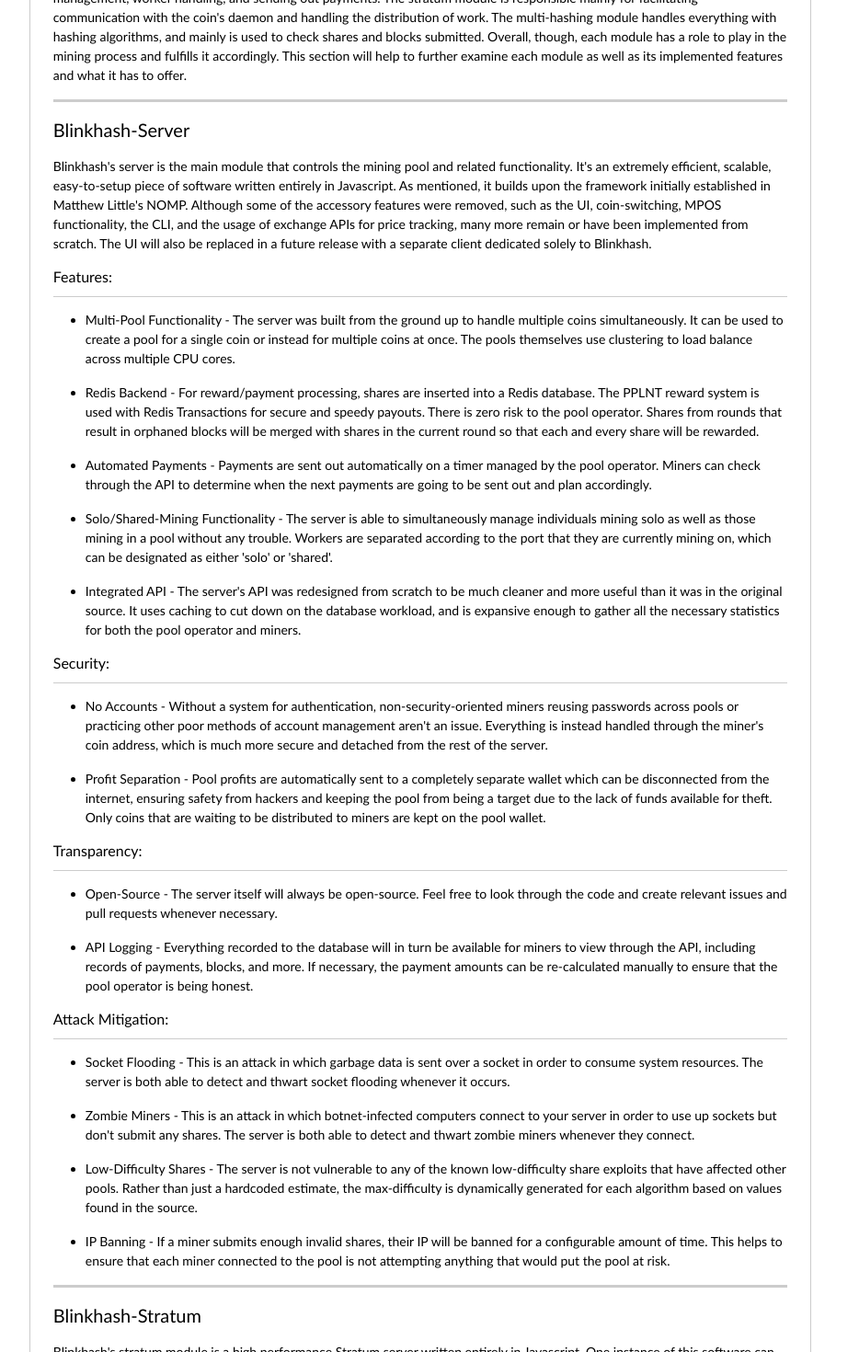
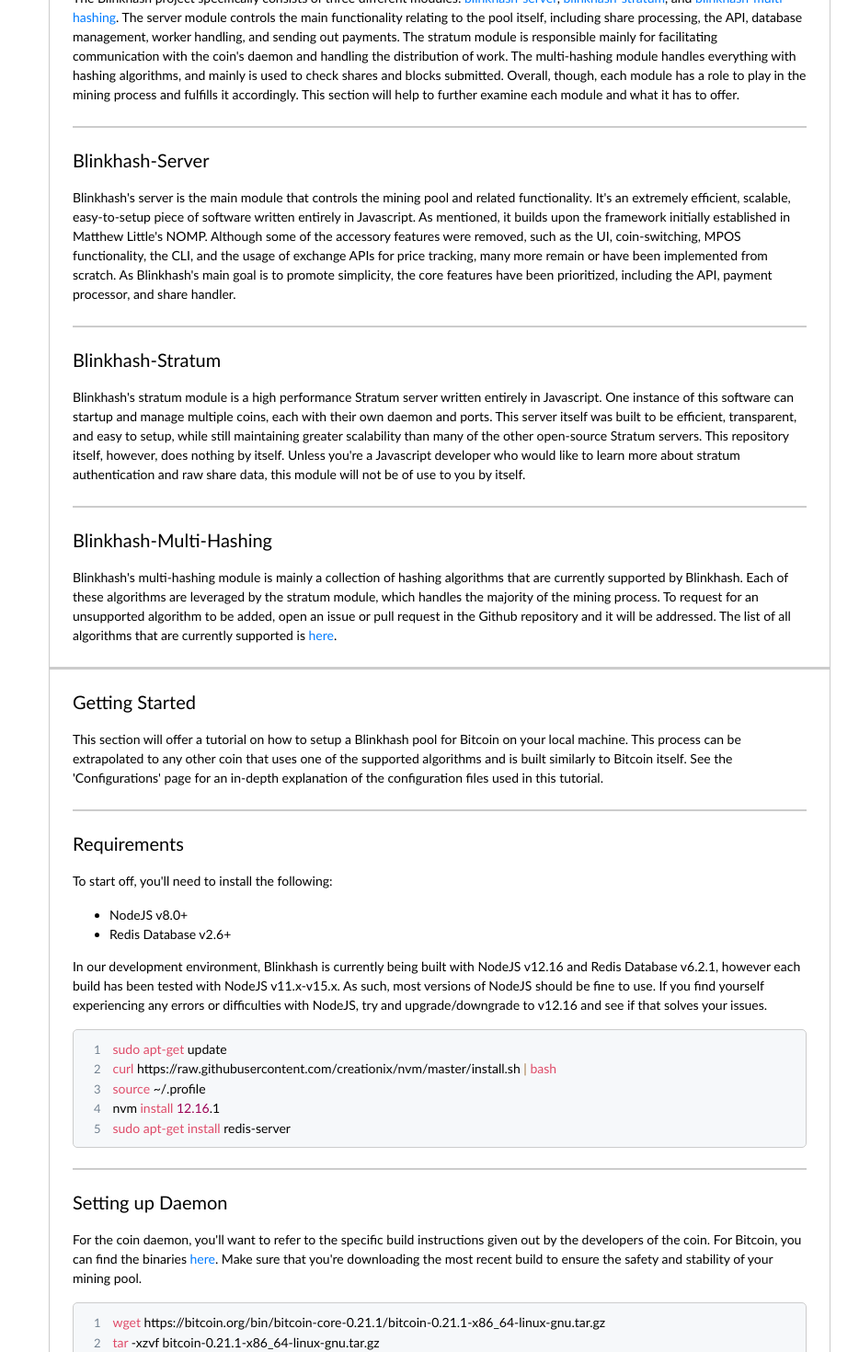
Before and after one commit to mardock2009/blinkhash-website, a Next.js app: page / in a window 1280 px wide. Shown: the part 1300-2770 px from the top of the page at 92% size, without its empty margins (302-1236 px from the left). Built offline with nearby package versions, Linux system fonts and the light colour scheme.

Commit message:
Start rewriting overview page, make small changes

```diff
--- a/src/common/code.js
+++ b/src/common/code.js
@@ -12,8 +12,10 @@
         customStyle={{
           backgroundColor: '#161b22',
           border: '1px solid #3e4559',
-          boxShadow: '',
+          borderRadius: '5px',
+          boxShadow: 'none',
           padding: '10px',
+          fontSize: '12px',
         }}
         PreTag='div'
         wrapLines={true}
@@ -40,8 +42,10 @@
         customStyle={{
           backgroundColor: '#f6f8fa',
           border: '1px solid #cccccc',
-          boxShadow: '',
+          borderRadius: '5px',
+          boxShadow: 'none',
           padding: '10px',
+          fontSize: '12px',
         }}
         PreTag='div'
         wrapLines={true}
--- a/src/components/Banner/index.js
+++ b/src/components/Banner/index.js
@@ -33,11 +33,6 @@
               <Global.Header4>{'Endpoints'}</Global.Header4>
             </Local.BannerSelectItem>
           </LinkInternal>
-          <LinkInternal link={'/tutorials'}>
-            <Local.BannerSelectItem active={['/tutorials'].includes(page)}>
-              <Global.Header4>{'Tutorials'}</Global.Header4>
-            </Local.BannerSelectItem>
-          </LinkInternal>
           <LinkInternal link={'/questions'}>
             <Local.BannerSelectItem active={['/questions'].includes(page)}>
               <Global.Header4>{'FAQs'}</Global.Header4>
--- a/src/components/Information/styles.js
+++ b/src/components/Information/styles.js
@@ -8,7 +8,6 @@
   background-color: ${(props) => props.theme.backgroundInformation};
   transition: 0.2s ease-in all;
   @media (max-width: 800px) {
-    width: 100%;
     padding: 0px;
   }
 `;
@@ -27,7 +26,7 @@
   display: flex;
   align-items: center;
   justify-content: center;
-  padding: 20px;
+  padding: 25px;
   border: 1px solid ${(props) => props.theme.backgroundInformationSecondary};
   background-color: ${(props) => props.theme.backgroundInformationSecondary};
   background-position: center;
@@ -86,8 +85,7 @@
 `;
 
 export const InformationTitle = styled.div`
-  width: calc(100%);
-  margin-bottom: 15px;
-  padding-bottom: 15px;
+  width: calc(100% + 50px);
+  padding: 0px 25px 14px;
   border-bottom: 3px solid ${(props) => props.theme.borderInformation};
 `;
--- a/src/components/Section/styles.js
+++ b/src/components/Section/styles.js
@@ -47,7 +47,10 @@
 `;
 
 export const SectionInformation = styled.div`
-  width: 100%;
+  width: calc(100% - 280px);
+  @media (max-width: 800px) {
+    width: 100%;
+  }
 `;
 
 export const SectionInformationInner = styled.div`
@@ -60,17 +63,18 @@
 export const SectionBody = styled.div`
   width: calc(100% + 50px);
   padding: 0px 25px;
-  margin-bottom: 15px;
   border-bottom: 3px solid ${(props) => props.theme.borderInformation};
   &:last-child {
     margin-bottom: -1rem;
+    border-radius: 0px;
     border-bottom: 0px;
+    box-shadow: none;
   }
 `;
 
 export const SectionText = styled.div`
-  margin-bottom: 15px;
-  border-bottom: 3px solid ${(props) => props.theme.borderInformation};
+  padding-bottom: 8px;
+  border-bottom: 2px solid ${(props) => props.theme.borderInformation};
   &:last-child {
     margin-bottom: 0px;
     border-bottom: 0px;
@@ -79,5 +83,5 @@
 
 export const SectionTitle = styled.div`
   width: 100%;
-  margin-bottom: 14px;
+  margin: 20px 0px 15px;
 `;
--- a/src/components/Sidenav/styles.js
+++ b/src/components/Sidenav/styles.js
@@ -1,7 +1,7 @@
 import styled from 'styled-components';
 
 export const SidenavMain = styled.div`
-  width: 280px;
+  min-width: 280px;
   min-height: calc(100vh - 70px);
   padding: 20px 25px;
   display: flex;
--- a/src/pages/_app.js
+++ b/src/pages/_app.js
@@ -33,7 +33,7 @@
           <meta name='theme-color' content='#000000' />
           <link rel='apple-touch-icon' href='/logo192.png' />
           <link rel='manifest' href='/manifest.json' />
-          <title>Blinkhash | API Reference</title>
+          <title>Blinkhash | Documentation </title>
         </Head>
         <Component theme={theme} toggleTheme={toggleTheme} {...pageProps} />
       </ThemeProvider>
--- a/src/text/overview.js
+++ b/src/text/overview.js
@@ -54,8 +54,8 @@
 coin's daemon and handling the distribution of work. The multi-hashing module handles
 everything with hashing algorithms, and mainly is used to check shares and blocks submitted.
 Overall, though, each module has a role to play in the mining process and fulfills it
-accordingly. This section will help to further examine each module as well as its implemented
-features and what it has to offer.
+accordingly. This section will help to further examine each module and what it has to
+offer.
 `;
 
 const server = `
@@ -64,77 +64,9 @@
 written entirely in Javascript. As mentioned, it builds upon the framework initially
 established in Matthew Little's NOMP. Although some of the accessory features were removed,
 such as the UI, coin-switching, MPOS functionality, the CLI, and the usage of exchange
-APIs for price tracking, many more remain or have been implemented from scratch. The UI
-will also be replaced in a future release with a separate client dedicated solely to
-Blinkhash.
-
-### Features:
-
-* Multi-Pool Functionality - The server was built from the ground up to handle multiple coins
-simultaneously. It can be used to create a pool for a single coin or instead for multiple
-coins at once. The pools themselves use clustering to load balance across multiple CPU
-cores.
-
-* Redis Backend - For reward/payment processing, shares are inserted into a Redis database.
-The PPLNT reward system is used with Redis Transactions for secure and speedy payouts.
-There is zero risk to the pool operator. Shares from rounds that result in orphaned blocks
-will be merged with shares in the current round so that each and every share will be
-rewarded.
-
-* Automated Payments - Payments are sent out automatically on a timer managed by the
-pool operator. Miners can check through the API to determine when the next payments
-are going to be sent out and plan accordingly.
-
-* Solo/Shared-Mining Functionality - The server is able to simultaneously manage individuals
-mining solo as well as those mining in a pool without any trouble. Workers are separated
-according to the port that they are currently mining on, which can be designated as either
-'solo' or 'shared'.
-
-* Integrated API - The server's API was redesigned from scratch to be much cleaner and
-more useful than it was in the original source. It uses caching to cut down on the database
-workload, and is expansive enough to gather all the necessary statistics for both the pool
-operator and miners.
-
-### Security:
-
-* No Accounts - Without a system for authentication, non-security-oriented miners
-reusing passwords across pools or practicing other poor methods of account management aren't
-an issue. Everything is instead handled through the miner's coin address, which is much
-more secure and detached from the rest of the server.
-
-* Profit Separation - Pool profits are automatically sent to a completely separate wallet
-which can be disconnected from the internet, ensuring safety from hackers and keeping the
-pool from being a target due to the lack of funds available for theft. Only coins that
-are waiting to be distributed to miners are kept on the pool wallet.
-
-### Transparency:
-
-* Open-Source - The server itself will always be open-source. Feel free to look through the
-code and create relevant issues and pull requests whenever necessary.
-
-* API Logging - Everything recorded to the database will in turn be available for miners
-to view through the API, including records of payments, blocks, and more. If necessary,
-the payment amounts can be re-calculated manually to ensure that the pool operator is being
-honest.
-
-### Attack Mitigation:
-
-* Socket Flooding - This is an attack in which garbage data is sent over a socket in order
-to consume system resources. The server is both able to detect and thwart socket flooding
-whenever it occurs.
-
-* Zombie Miners - This is an attack in which botnet-infected computers connect to your
-server in order to use up sockets but don't submit any shares. The server is both able
-to detect and thwart zombie miners whenever they connect.
-
-* Low-Difficulty Shares - The server is not vulnerable to any of the known low-difficulty
-share exploits that have affected other pools. Rather than just a hardcoded estimate,
-the max-difficulty is dynamically generated for each algorithm based on values found in
-the source.
-
-* IP Banning - If a miner submits enough invalid shares, their IP will be banned for a
-configurable amount of time. This helps to ensure that each miner connected to the pool is
-not attempting anything that would put the pool at risk.
+APIs for price tracking, many more remain or have been implemented from scratch. As
+Blinkhash's main goal is to promote simplicity, the core features have been prioritized,
+including the API, payment processor, and share handler.
 `;
 
 const stratum = `
@@ -145,51 +77,303 @@
 open-source Stratum servers. This repository itself, however, does nothing by itself.
 Unless you're a Javascript developer who would like to learn more about stratum authentication
 and raw share data, this module will not be of use to you by itself.
+`;
 
-### Features:
+const multiHashing = `
+Blinkhash's multi-hashing module is mainly a collection of hashing algorithms that are
+currently supported by Blinkhash. Each of these algorithms are leveraged by the stratum
+module, which handles the majority of the mining process. To request for an unsupported
+algorithm to be added, open an issue or pull request in the Github repository and it will
+be addressed. The list of all algorithms that are currently supported is
+[here](https://github.com/blinkhash/blinkhash-stratum/blob/master/scripts/main/algorithms.js).
+`
 
-* Daemon RPC Interface -
+const tutorial = `
+This section will offer a tutorial on how to setup a Blinkhash pool for Bitcoin on your
+local machine. This process can be extrapolated to any other coin that uses one of
+the supported algorithms and is built similarly to Bitcoin itself. See the 'Configurations'
+page for an in-depth explanation of the configuration files used in this tutorial.
+`
 
-* Stratum TCP Socket Server -
+const requirements = `
+To start off, you'll need to install the following:
 
-* Job Manager -
+* NodeJS v8.0+
+* Redis Database v2.6+
 
-* P2P Block Notifier -
+In our development environment, Blinkhash is currently being built with NodeJS v12.16
+and Redis Database v6.2.1, however each build has been tested with NodeJS v11.x-v15.x.
+As such, most versions of NodeJS should be fine to use. If you find yourself experiencing
+any errors or difficulties with NodeJS, try and upgrade/downgrade to v12.16 and see
+if that solves your issues.
 
-* Multiple Daemons -
+~~~bash
+sudo apt-get update
+curl https://raw.githubusercontent.com/creationix/nvm/master/install.sh | bash
+source ~/.profile
+nvm install 12.16.1
+sudo apt-get install redis-server
+~~~
+`
 
-* PoS/Masternode Support - The server also includes functionality for coins that have
-established a hybrid PoW/PoS system or masternodes. When a block is found, it will make
-the necessary adjustments to the generation transaction and ensure that all payouts
-are handled properly.
+const daemon = `
+For the coin daemon, you'll want to refer to the specific build instructions given out
+by the developers of the coin. For Bitcoin, you can find the binaries
+[here](https://bitcoin.org/en/download). Make sure that you're downloading the most recent
+build to ensure the safety and stability of your mining pool.
 
-* Variable Difficulty - The server is able to automatically determine the most optimal
-difficulty for a miner based on their submitted shares. This takes the responsibility
-away from the miner, as they might not necessarily know which difficulty they should be
-mining at.
+~~~bash
+wget https://bitcoin.org/bin/bitcoin-core-0.21.1/bitcoin-0.21.1-x86_64-linux-gnu.tar.gz
+tar -xzvf bitcoin-0.21.1-x86_64-linux-gnu.tar.gz
+~~~
 
-* Daemon Syncing - If the server is started while connected to a coin daemon that hasn't
-finished syncing to the network, it'll display the progress of the blockchain download
-and only initialize properly once completely synced.
+Once the daemon has been downloaded, you'll want to setup your configuration file. Refer
+to your specific coin's documentation when necessary.
 
-### Transparency:
+~~~bash
+mkdir ~/.bitcoin
+nano ~/.bitcoin/bitcoin.conf
+~~~
 
-* Open-Source - The server itself will always be open-source. Feel free to look through the
-code and create relevant issues and pull requests whenever necessary.
+~~~txt
+rpcuser=blinkhash
+rpcpassword=password
+rpcallowip=0.0.0.0/0
+port=8333
+rpcport=8332
+server=1
+listen=1
+daemon=1
+prune=10000
+~~~
 
-### Attack Mitigation:
+~~~bash
+~/bitcoin-0.21.1/bin/bitcoind --daemon
+~~~
 
-* Socket Flooding - This is an attack in which garbage data is sent over a socket in order
-to consume system resources. The server is both able to detect and thwart socket flooding
-whenever it occurs.
+You'll also want to generate a wallet address using the daemon at this point, as you'll
+need it to indicate which address to send funds to when you're configuring the pool in
+a few steps.
 
-* Zombie Miners - This is an attack in which botnet-infected computers connect to your
-server in order to use up sockets but don't submit any shares. The server is both able
-to detect and thwart zombie miners whenever they connect.
+~~~bash
+~/bitcoin-0.21.1/bin/bitcoind getnewaddress
+# Ex. bc1qar0srrr7xfkvy5l643lydnw9re59gtzzwf5mdq
+~~~
 
-* IP Banning - If a miner submits enough invalid shares, their IP will be banned for a
-configurable amount of time. This helps to ensure that each miner connected to the pool is
-not attempting anything that would put the pool at risk.
+At this point, your daemon should start the process of downloading the blockchain. The
+amount of time that this will take is variable, and depends on how many blocks have
+been added to your coin's blockchain. For Bitcoin, it should take a few hours (~6) to
+sync with the network. If you want, you can continue with this tutorial while your
+daemon is syncing, but the pool server will not be able to start until it's finished.
+
+For redundancy, its recommended to have at least two daemon instances running in case
+one drops out-of-sync or your server crashes, as all instances will be polled for
+block/transaction updates and can be used for submitting blocks.
+`
+
+const downloading = `
+After configuring the daemon, the next step is to go about downloading and installing
+dependencies for the Blinkhash server itself. Make sure to use the latest release rather
+than cloning the repository itself.
+
+~~~bash
+sudo apt-get install build-essential unzip
+wget https://github.com/blinkhash/blinkhash-server/archive/refs/tags/v1.0.0.zip
+unzip v1.0.0.zip
+cd blinkhash-server-1.0.0/ && npm install
+~~~
+`
+
+const serverConfig = `
+To configure the server, first rename the 'configs/main/example.js' file to
+'configs/main/config.js' and make any desired changes. See the 'Configurations' page for
+a breakdown and explanation of each property mentioned in the file. The default configuration
+will also most likely work for your environment.
+
+~~~bash
+cp ~/blinkhash-server-1.0.0/configs/main/example.js ~/blinkhash-server-1.0.0/configs/main/config.js
+nano ~/blinkhash-server-1.0.0/configs/main/config.js
+~~~
+
+~~~js
+const config = {};
+
+// Logger Configuration
+config.logger = {};
+config.logger.logColors = true;
+config.logger.logLevel = 'debug';
+
+// Clustering Configuration
+config.clustering = {};
+config.clustering.enabled = true;
+config.clustering.forks = 'auto';
+
+// Redis Configuration
+config.redis = {};
+config.redis.host = '127.0.0.1';
+config.redis.port = 6379;
+config.redis.password = '';
+
+// Server Configuration
+config.server = {};
+config.server.host = '127.0.0.1';
+config.server.port = 3001;
+
+// Export Configuration
+module.exports = config;
+~~~
+`;
+
+const coinConfig = `
+To configure the coin itself, copy the 'configs/pools/example.js' file to a separate
+one and rename it accordingly before making any desired changes. Unlike the server
+configuration, the default settings will most likely not work for your coin, and you'll
+need to look through the coin's code itself to find the proper values. See the
+'Configurations' page for a breakdown and explanation of each property mentioned in the
+file, or check [here](https://github.com/blinkhash/blinkhash-configurations) for a list
+of configuration files that have been confirmed to work properly.
+
+~~~bash
+cp ~/blinkhash-server-1.0.0/configs/pools/example.js ~/blinkhash-server-1.0.0/configs/pools/bitcoin.js
+nano ~/blinkhash-server-1.0.0/configs/pools/bitcoin.js
+~~~
+
+~~~js
+const config = {};
+
+// Main Configuration
+config.enabled = true;
+config.featured = true;
+config.address = 'bc1qar0srrr7xfkvy5l643lydnw9re59gtzzwf5mdq';
+config.debug = false;
+config.identifier = 'https://github.com/blinkhash/blinkhash-server';
+config.logo = '';
+
+// Coin Configuration
+config.coin = {};
+config.coin.name = 'Bitcoin';
+config.coin.symbol = 'BTC';
+config.coin.asicBoost = true;
+config.coin.hasGetInfo = false;
+config.coin.segwit = true;
+config.coin.txFee = 0.0004;
+config.coin.rewards = '';
+
+// Algorithm Configuration
+config.coin.algorithms = {};
+config.coin.algorithms.mining = 'sha256d';
+config.coin.algorithms.block = 'sha256d';
+config.coin.algorithms.coinbase = 'sha256d';
+
+// Mainnet Configuration
+config.coin.mainnet = {};
+config.coin.mainnet.bech32 = 'bc';
+config.coin.mainnet.bip32 = {};
+config.coin.mainnet.bip32.public = Buffer.from('0488B21E', 'hex').readUInt32LE(0);
+config.coin.mainnet.bip32.private = Buffer.from('0488ADE4', 'hex').readUInt32LE(0);
+config.coin.mainnet.peerMagic = 'f9beb4d9';
+config.coin.mainnet.pubKeyHash = Buffer.from('00', 'hex').readUInt8(0);
+config.coin.mainnet.scriptHash = Buffer.from('05', 'hex').readUInt8(0);
+config.coin.mainnet.wif = Buffer.from('80', 'hex').readUInt8(0);
+config.coin.mainnet.coin = 'btc';
+
+// Mainnet Configuration
+config.coin.testnet = {};
+config.coin.testnet.bech32 = 'tb';
+config.coin.testnet.bip32 = {};
+config.coin.testnet.bip32.public = Buffer.from('043587CF', 'hex').readUInt32LE(0);
+config.coin.testnet.bip32.private = Buffer.from('04358394', 'hex').readUInt32LE(0);
+config.coin.testnet.peerMagic = '0b110907';
+config.coin.testnet.pubKeyHash = Buffer.from('6F', 'hex').readUInt8(0);
+config.coin.testnet.scriptHash = Buffer.from('C4', 'hex').readUInt8(0);
+config.coin.testnet.wif = Buffer.from('EF', 'hex').readUInt8(0);
+config.coin.testnet.coin = 'btc';
+
+// Daemon Configuration
+config.daemons = [];
+
+const daemons1 = {};
+daemons1.host = '127.0.0.1';
+daemons1.port = 8332;
+daemons1.user = 'blinkhash';
+daemons1.password = 'password';
+config.daemons.push(daemons1);
+
+// Payment Configuration
+config.payments = {};
+config.payments.enabled = true;
+config.payments.checkInterval = 20;
+config.payments.paymentInterval = 7200;
+config.payments.minConfirmations = 10;
+config.payments.minPayment = 0.005;
+config.payments.daemon = {};
+config.payments.daemon.host = '127.0.0.1';
+config.payments.daemon.port = 8332;
+config.payments.daemon.user = 'blinkhash';
+config.payments.daemon.password = 'password';
+
+// Banning Configuration
+config.banning = {};
+config.banning.time = 600;
+config.banning.invalidPercent = 50;
+config.banning.checkThreshold = 500;
+config.banning.purgeInterval = 300;
+
+// Port Configuration
+config.ports = [];
+
+const ports1 = {};
+ports1.port = 3002;
+ports1.enabled = true;
+ports1.type = 'shared';
+ports1.difficulty = {};
+ports1.difficulty.initial = 524288;
+ports1.difficulty.minimum = 262144;
+ports1.difficulty.maximum = 1048576;
+ports1.difficulty.targetTime = 15;
+ports1.difficulty.retargetTime = 90;
+ports1.difficulty.variance = 30;
+config.ports.push(ports1);
+
+// Recipients Configuration
+config.recipients = [];
+
+const recipient1 = {};
+recipient1.address = 'bc1qar0srrr7xfkvy5l643lydnw9re59gtzzwf5mdq';
+recipient1.percentage = 0.05;
+config.recipients.push(recipient1);
+
+// P2P Configuration
+config.p2p = {};
+config.p2p.enabled = true;
+config.p2p.host = '127.0.0.1';
+config.p2p.port = 8333;
+config.p2p.disableTransactions = true;
+
+// Settings Configuration
+config.settings = {};
+config.settings.blockRefreshInterval = 1000;
+config.settings.connectionTimeout = 600;
+config.settings.emitInvalidBlockHashes = false;
+config.settings.hashrateWindow = 300;
+config.settings.jobRebroadcastTimeout = 60;
+config.settings.tcpProxyProtocol = false;
+config.settings.validateWorkerUsername = true;
+
+// Export Configuration
+module.exports = config;
+~~~
+`;
+
+const starting = `
+Once everything has been configured, you can now go and start your server process. If your
+daemon has not yet finished downloading, you will see a message stating that the
+'Daemon is still syncing with the network. The server will be started once synced'. It
+will also give periodic updates on the current syncing progress.
+
+~~~bash
+cd ~/blinkhash-server-1.0.0 && npm run start
+~~~
 `;
 
 // Text for Module Sections
@@ -202,8 +386,17 @@
     'Modules': modules,
     'Blinkhash-Server': server,
     'Blinkhash-Stratum': stratum,
-    'Blinkhash-Multi-Hashing': '',
-  }
+    'Blinkhash-Multi-Hashing': multiHashing,
+  },
+  {
+    'Getting Started': tutorial,
+    'Requirements': requirements,
+    'Setting up Daemon': daemon,
+    'Downloading & Installing': downloading,
+    'Server Configuration': serverConfig,
+    'Coin Configuration': coinConfig,
+    'Starting Pool Service': starting,
+  },
 ];
 
 // Generate Headers from Sections
```
Also changed, not shown: src/pages/tutorials.js (deleted, +0 -19 lines), src/styles.js (+9 -3 lines), src/text/tutorials.js (deleted, +0 -7 lines).
